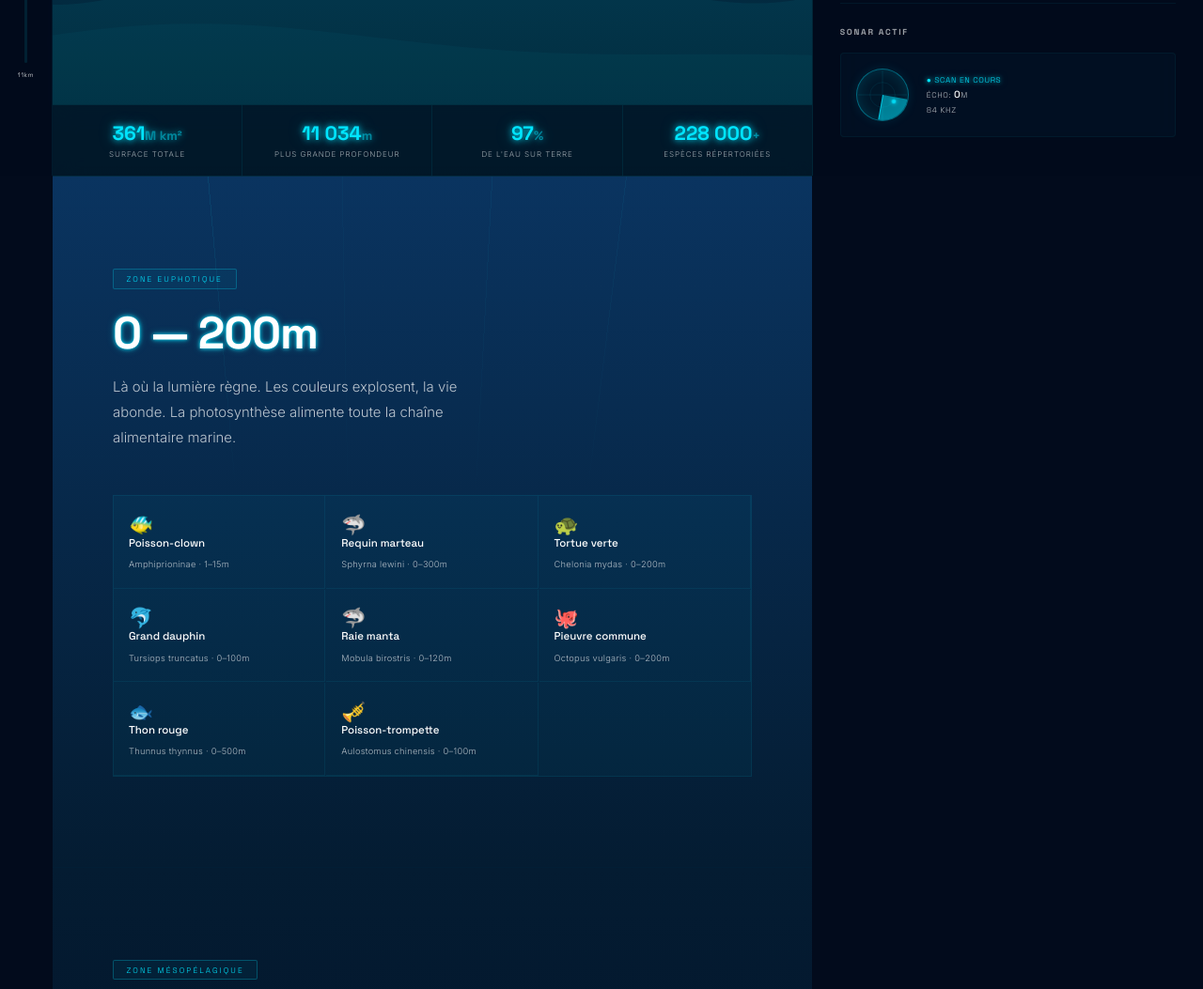
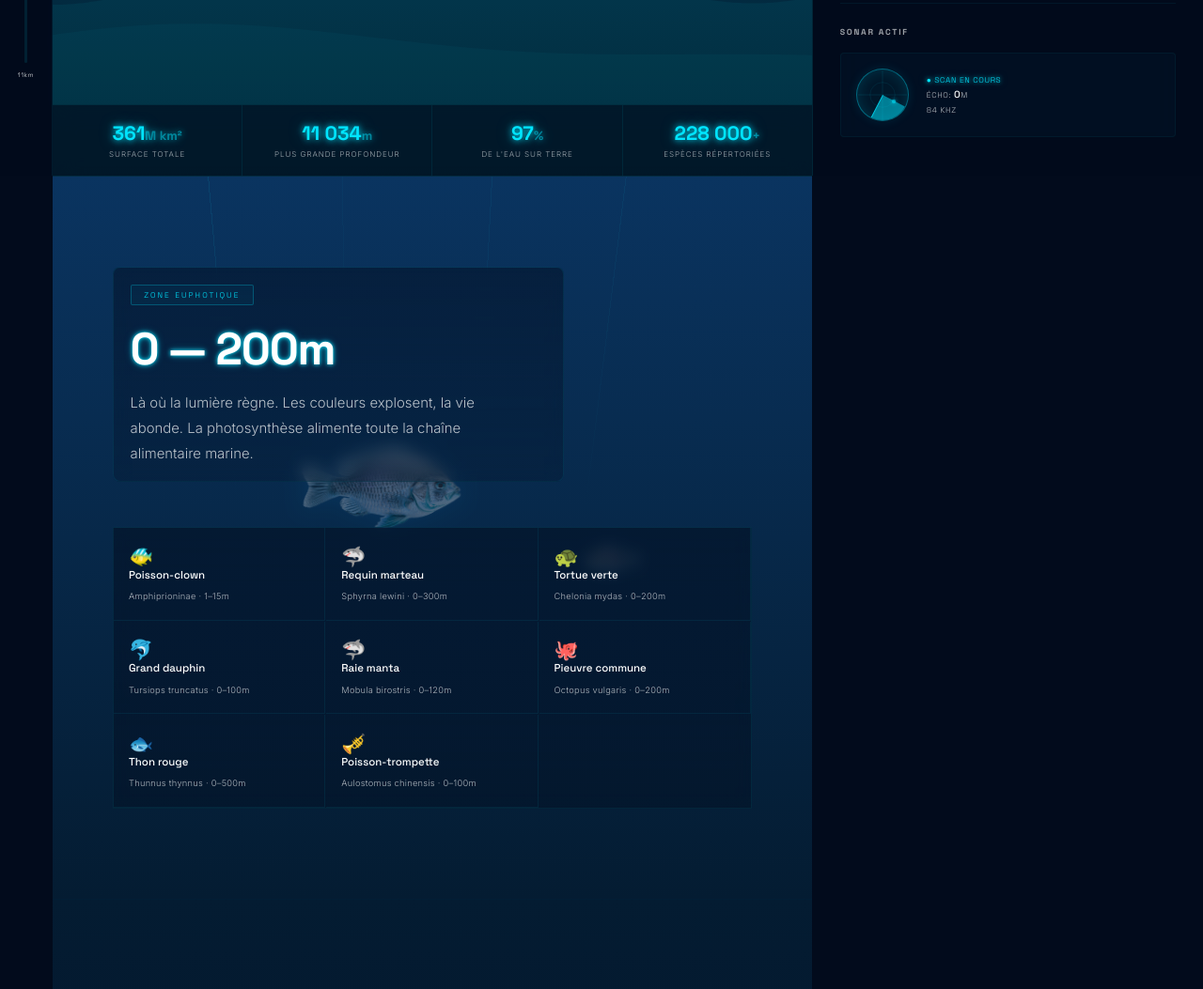
Before and after one commit to AlexandreLegrandDev/Ocean, a website built with Vite: page index.html in a window 1280 px wide. Shown: the part 613-1666 px from the top of the page at 94% size. Built offline with nearby package versions, Linux system fonts and the light colour scheme; animation ran at ten frames a second.

Commit message:
ajout animation poissons (test)

```diff
--- a/css/style.scss
+++ b/css/style.scss
@@ -452,6 +452,26 @@ button:focus-visible {
     z-index: 0;
   }
 
+  &__fish-layer {
+    position: absolute;
+    inset: 0;
+    overflow: hidden;
+    pointer-events: none;
+    z-index: 1;
+  }
+
+  &__fish {
+    position: absolute;
+    left: 0;
+    width: 110px;
+    height: auto;
+    user-select: none;
+    pointer-events: none;
+    will-change: transform, opacity;
+    filter: var(--fish-filter);
+    mix-blend-mode: normal;
+  }
+
   &__header {
     position: relative;
     z-index: 2;
@@ -496,6 +516,10 @@ button:focus-visible {
 
   @media (max-width: 768px) {
     padding: 4rem 1.5rem;
+
+    &__fish {
+      opacity: .24 !important;
+    }
   }
 }
 
@@ -518,7 +542,8 @@ button:focus-visible {
   gap: 1px;
   margin-top: 2.5rem;
   border: 1px solid rgba($cn, .08);
-  background: rgba($cn, .04);
+  background: linear-gradient(180deg, rgba($c0, .5) 0%, rgba($c0, .35) 100%);
+  backdrop-filter: blur(7px);
   position: relative;
   z-index: 2;
 
@@ -589,6 +614,10 @@ button:focus-visible {
   align-items: center;
   gap: 1.5rem;
   clear: both;
+  background: linear-gradient(180deg, rgba($c0, .42) 0%, rgba($c0, .26) 100%);
+  backdrop-filter: blur(7px);
+  border: 1px solid rgba($cn, .08);
+  border-radius: 8px;
 
   &__line {
     width: 1px;
@@ -1264,3 +1293,11 @@ body.is-high-contrast {
     color: $cw;
   }
 }
+
+.zone__header {
+  background: linear-gradient(180deg, rgba($c0, .45) 0%, rgba($c0, .22) 100%);
+  backdrop-filter: blur(8px);
+  border: 1px solid rgba($cn, .08);
+  border-radius: 8px;
+  padding: 1rem 1.1rem;
+}
--- a/js/main.js
+++ b/js/main.js
@@ -320,6 +320,98 @@ if (heroCta) {
     });
 }
 
+function initSectionFishSwarm() {
+    if (isReducedMotion()) return;
+
+    const fishImage = 'assets/anime_fish_tilapia.png';
+    const depthFilters = [
+        'hue-rotate(170deg) saturate(1.1) brightness(0.92) contrast(1.05) drop-shadow(0 0 10px rgba(0,160,255,.22))',
+        'hue-rotate(185deg) saturate(1.05) brightness(0.8) contrast(1.08) drop-shadow(0 0 10px rgba(0,130,230,.2))',
+        'hue-rotate(200deg) saturate(1) brightness(0.68) contrast(1.1) drop-shadow(0 0 10px rgba(0,95,190,.18))',
+        'hue-rotate(215deg) saturate(0.92) brightness(0.58) contrast(1.14) drop-shadow(0 0 10px rgba(0,70,150,.16))'
+    ];
+
+    document.querySelectorAll('.zone').forEach((section, sectionIndex) => {
+        const layer = document.createElement('div');
+        layer.className = 'zone__fish-layer';
+        section.appendChild(layer);
+
+        const density = Math.max(3, Math.min(8, Math.round(section.offsetWidth / 220)));
+        const fishCount = density + Math.floor(Math.random() * 2);
+
+        for (let i = 0; i < fishCount; i++) {
+            const fish = document.createElement('img');
+            fish.className = 'zone__fish';
+            fish.src = fishImage;
+            fish.alt = '';
+            fish.setAttribute('aria-hidden', 'true');
+
+            const scale = 0.55 + Math.random() * 0.9;
+            const size = 80 + Math.random() * 120;
+            const y = 12 + Math.random() * 76;
+            const direction = Math.random() > 0.5 ? 1 : -1; // 1 = droite, -1 = gauche
+
+            // Plus on descend, plus la nage est lente.
+            const depthSpeedFactor = 1 + sectionIndex * 0.28;
+
+            // Plus le poisson est petit, plus il nage lentement (effet profondeur de champ).
+            const sizeNormalized = (scale - 0.55) / 0.9; // 0..1
+            const sizeSpeedFactor = 1.35 - sizeNormalized * 0.55;
+
+            const duration = (26 + Math.random() * 24) * depthSpeedFactor * sizeSpeedFactor;
+            const mirroredScaleX = direction === 1 ? scale : -scale;
+
+            fish.style.width = `${Math.round(size)}px`;
+            fish.style.top = `${y}%`;
+            fish.style.opacity = `${(0.2 + scale * 0.14).toFixed(2)}`;
+            fish.style.setProperty('--fish-filter', depthFilters[Math.min(sectionIndex, depthFilters.length - 1)]);
+            fish.style.transformOrigin = '50% 50%';
+
+            layer.appendChild(fish);
+
+            const startX = direction === 1 ? -260 : section.offsetWidth + 260;
+            const endX = direction === 1 ? section.offsetWidth + 260 : -260;
+
+            gsap.fromTo(fish,
+                {
+                    x: startX,
+                    scale,
+                    // Le sprite source est considéré orienté vers la droite.
+                    // Quand le poisson nage vers la gauche, on applique un miroir horizontal.
+                    scaleX: mirroredScaleX,
+                    rotate: 0
+                },
+                {
+                    x: endX,
+                    scaleX: mirroredScaleX,
+                    duration,
+                    ease: 'none',
+                    repeat: -1,
+                    delay: -Math.random() * duration
+                }
+            );
+
+            gsap.to(fish, {
+                y: `+=${(Math.random() * 20 - 10).toFixed(2)}`,
+                duration: 4.8 + Math.random() * 4.8,
+                repeat: -1,
+                yoyo: true,
+                ease: 'sine.inOut'
+            });
+
+            gsap.to(fish, {
+                rotate: direction === 1 ? 1.6 : -1.6,
+                duration: 3.8 + Math.random() * 2.4,
+                repeat: -1,
+                yoyo: true,
+                ease: 'sine.inOut'
+            });
+        }
+    });
+}
+
+initSectionFishSwarm();
+
 ScrollTrigger.refresh();
 
 const O = {
```
Also changed, not shown: assets/anime_fish_tilapia.png (added), css/style.css.
